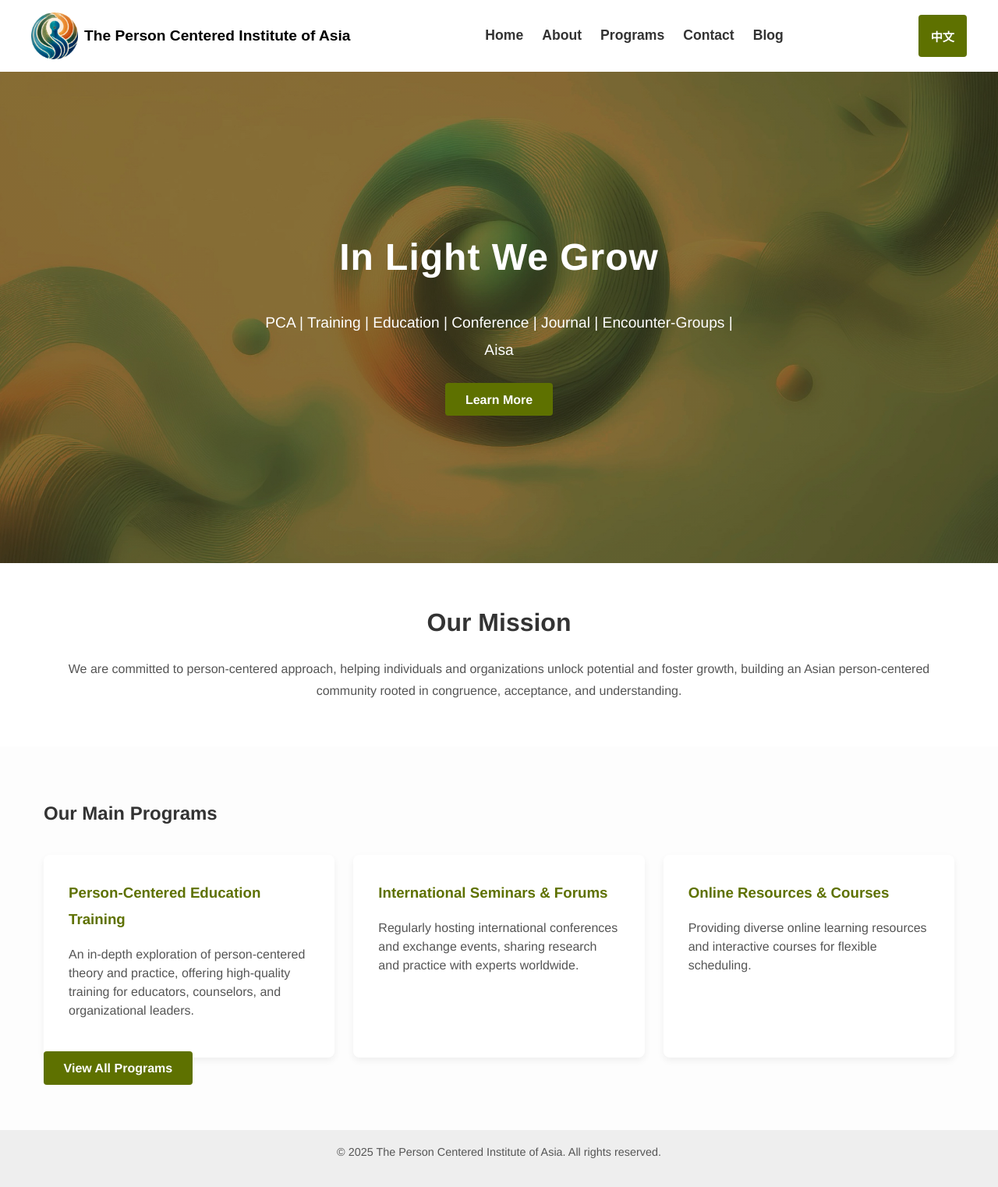
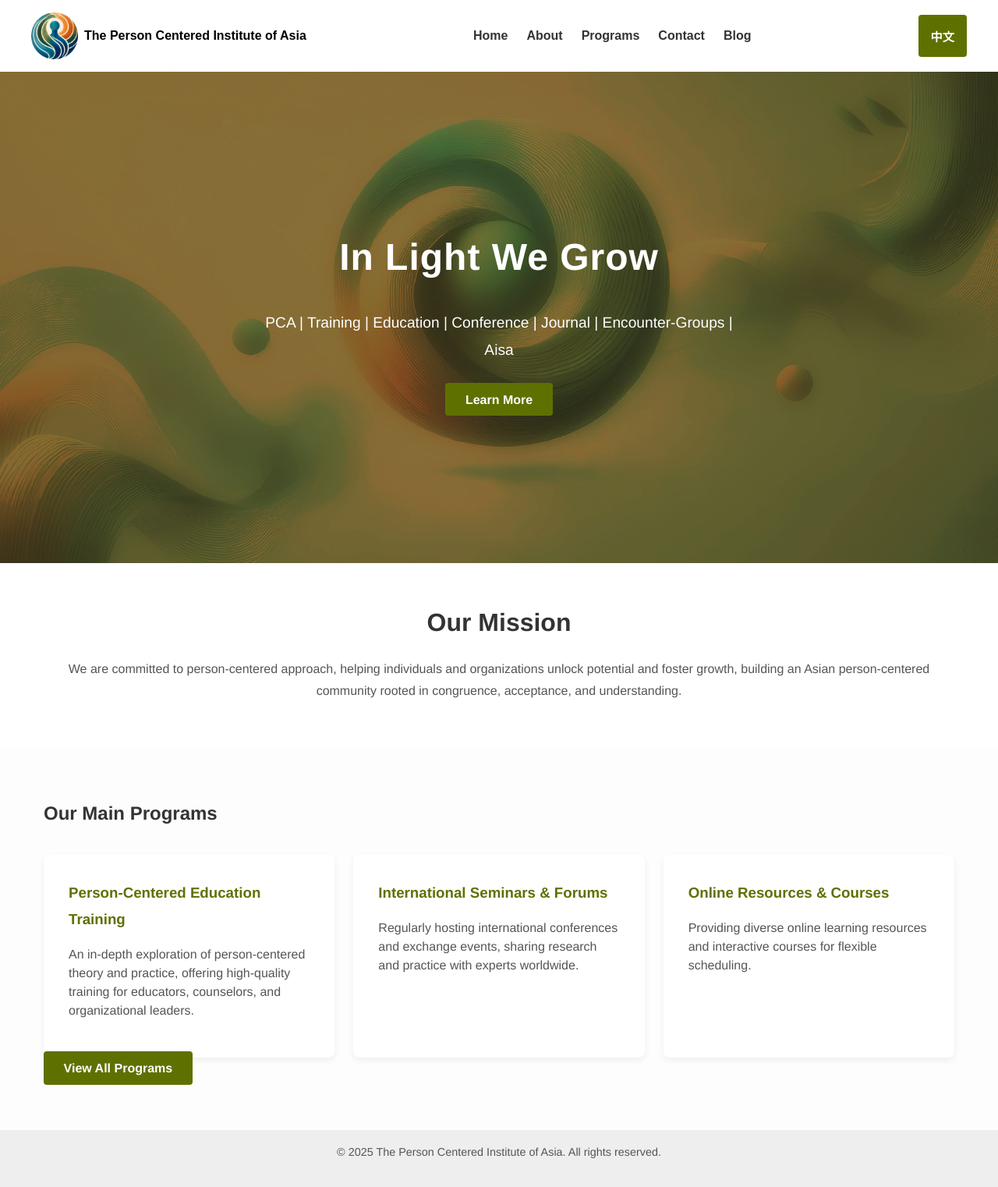
Before and after one commit to YeeLiu611/YeeLiu611, a Jekyll site: the page built from index.md, in a window 1280 px wide. Shown: the whole page at 78% size. Built offline with Jekyll 4.4.1, drawn with Linux system fonts in a browser that asks for light colours; a script that is not in the unit is left out.

Commit message:
Update style.css

```diff
--- a/css/style.css
+++ b/css/style.css
@@ -65,7 +65,7 @@
   align-items: center;
   text-decoration: none;
   color: #000;
-  font: bold 1.2em Arial;
+  font: bold 1em Arial;
 }
 .logo img {
   max-width: 60px;
@@ -85,7 +85,7 @@
   color: var(--color-dark);
   font-weight: 500;
   transition: color 0.3s ease;
-  font: bold 1.1em Arial;
+  font: bold 1em Arial;
 }
 
 .nav-links a:hover {
```
